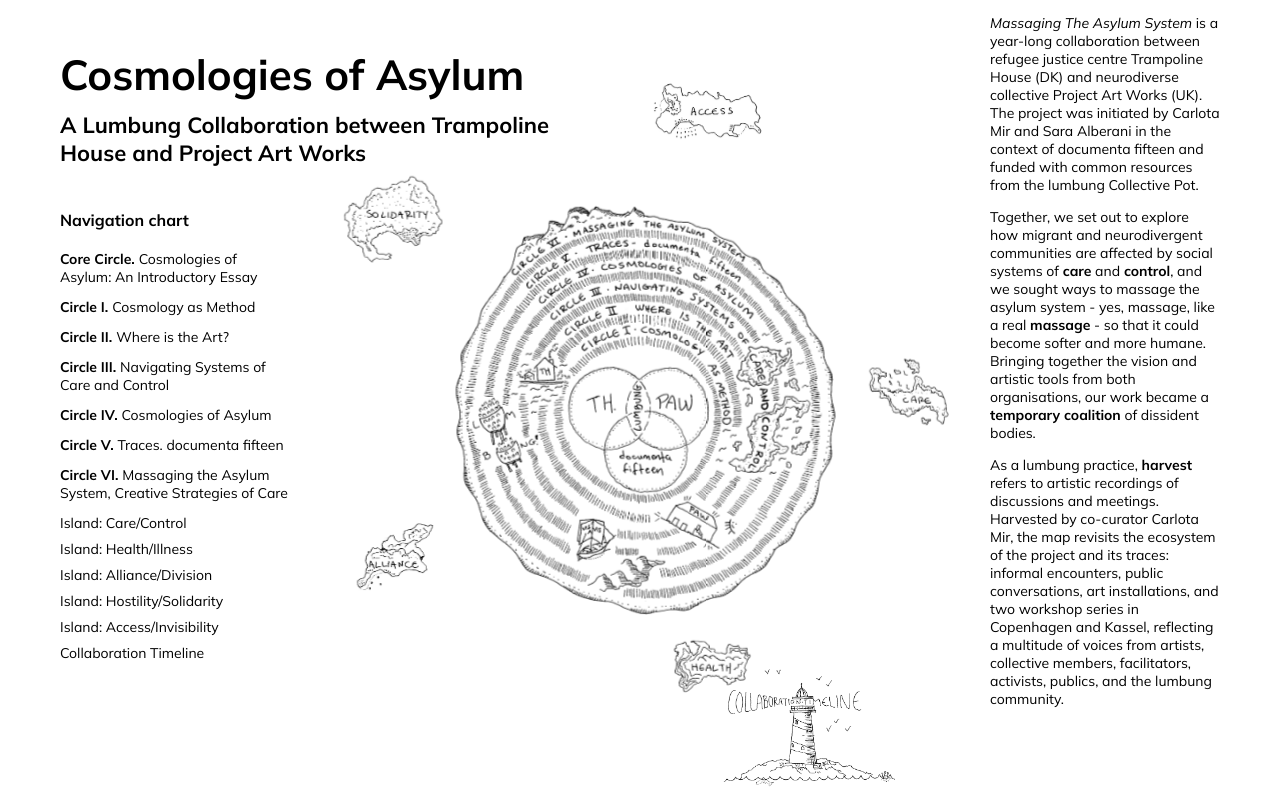
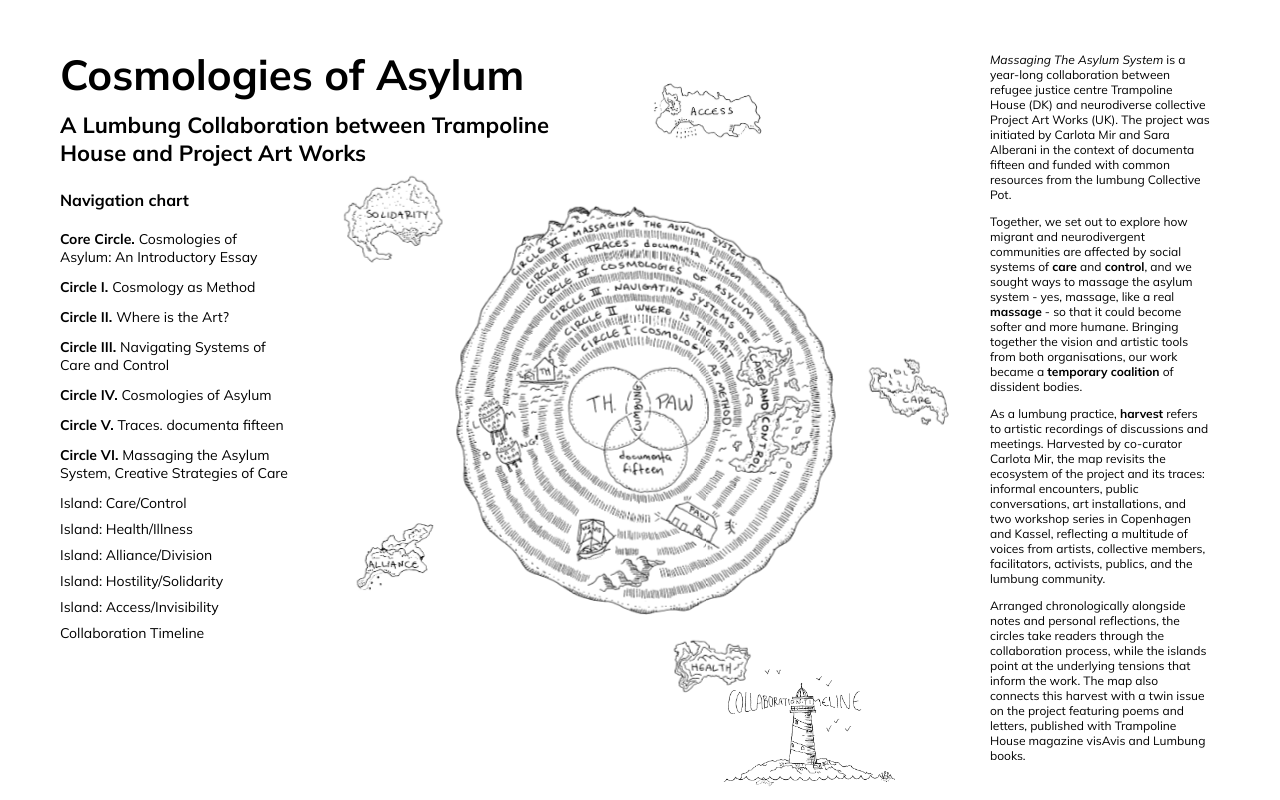
Before and after one commit to lauramiguelanez/vis-mir, a React (Create React App) app: page / in a window 1280 px wide. Built offline with nearby package versions, Linux system fonts and the light colour scheme; a web font is replaced by a local one.

Commit message:
Fix abstrack

```diff
--- a/src/components/Graph/TableContents.tsx
+++ b/src/components/Graph/TableContents.tsx
@@ -28,6 +28,9 @@
   width: calc(calc(50vw - 50vmin) - 10px);
   height: 100%;
   margin: 60px;
+  display: flex;
+  flex-direction: column;
+  justify-content: center;
 
   @media (max-aspect-ratio: 7/5) {
     height: 100vh;
@@ -58,13 +61,15 @@
   max-height: 100vh;
   overflow-y: auto;
   overflow-x: hidden;
+  pointer-events: all;
+  padding-right: 10px;
 `;
 
 /////////////
 
 const Paragraph = styled.p`
   font-family: ${(props) => props.theme.font.family.mulish};
-  font-size: 14px;
+  font-size: 12px;
 `;
 
 const H1 = styled.h1`
--- a/src/index.css
+++ b/src/index.css
@@ -1,13 +1,34 @@
 body {
   margin: 0;
-  font-family: -apple-system, BlinkMacSystemFont, 'Segoe UI', 'Roboto', 'Oxygen',
-    'Ubuntu', 'Cantarell', 'Fira Sans', 'Droid Sans', 'Helvetica Neue',
+  font-family: -apple-system, BlinkMacSystemFont, "Segoe UI", "Roboto", "Oxygen",
+    "Ubuntu", "Cantarell", "Fira Sans", "Droid Sans", "Helvetica Neue",
     sans-serif;
   -webkit-font-smoothing: antialiased;
   -moz-osx-font-smoothing: grayscale;
 }
 
 code {
-  font-family: source-code-pro, Menlo, Monaco, Consolas, 'Courier New',
+  font-family: source-code-pro, Menlo, Monaco, Consolas, "Courier New",
     monospace;
 }
+
+/* Firefox */
+* {
+  scrollbar-width: auto;
+  scrollbar-color: #000000 #ffffff;
+}
+
+/* Chrome, Edge, and Safari */
+*::-webkit-scrollbar {
+  width: 10px;
+}
+
+*::-webkit-scrollbar-track {
+  background: #ffffff;
+}
+
+*::-webkit-scrollbar-thumb {
+  background-color: #000000;
+  border-radius: 4px;
+  border: 4px solid #ffffff;
+}
--- a/src/styles/blog.css
+++ b/src/styles/blog.css
@@ -68,7 +68,7 @@
   font-size: 12pt;
   margin-bottom: 10px;
   line-height: 1.2;
-  margin-bottom: 5px;
+  margin-bottom: 10px;
 }
 
 #container-weave .t-script {
```
